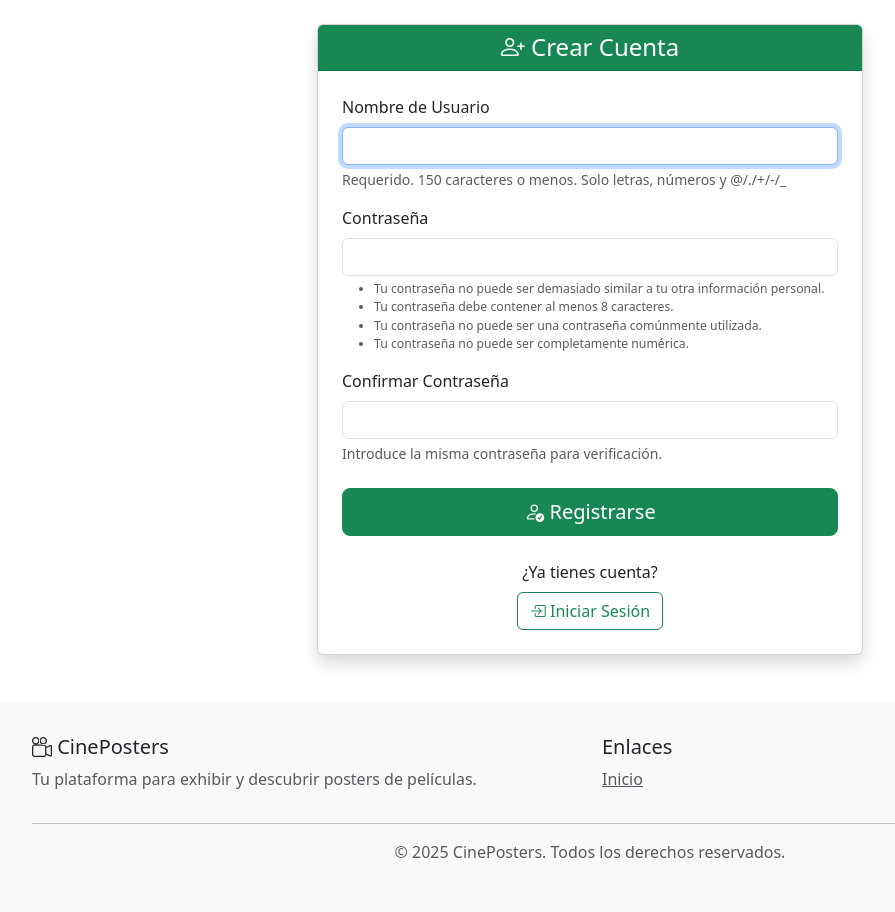
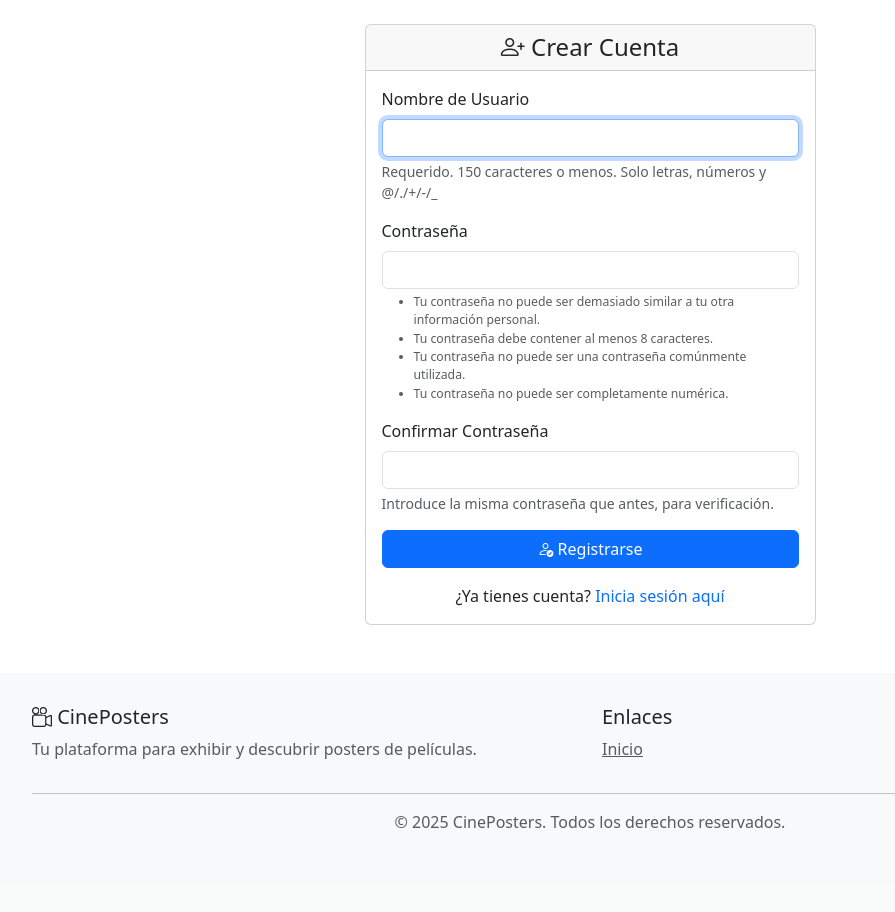
Before and after one commit to itsMont/cineposters, a Django app: page /accounts/register/ in a window 1280 px wide. Shown: the part 56-968 px from the top of the page, without its empty margins (50-945 px from the left). After the commit the page ends 884 px from the top, so only its background shows below. Run offline with Django 5.2, Linux system fonts and the light colour scheme; parts of the project's set-up code (start-up, migrations or seed data) failed here and were passed over.

Commit message:
agregar registro usuarios

```diff
--- a/movies/urls.py
+++ b/movies/urls.py
@@ -6,16 +6,23 @@ from django.views.generic import TemplateView
 
 urlpatterns = [
     path('admin/', admin.site.urls),
+
+    # Incluir todas las URLs de la app posters
+    path('', include('posters.urls')),
+
     path('', poster_views.movie_list, name='movie_list'),
     path('add/', poster_views.add_movie, name='add_movie'),
     path('movie/<int:movie_id>/', poster_views.movie_detail, name='movie_detail'),
-    # UPDATE - 🆕 ESTA ES LA QUE FALTA
+    # UPDATE - ESTA ES LA QUE FALTA
     path('movie/<int:movie_id>/edit/', poster_views.edit_movie, name='edit_movie'),
 
-    # DELETE - 🆕 Y ESTA TAMBIÉN
+    # DELETE - Y ESTA TAMBIÉN
     path('movie/<int:movie_id>/delete/', poster_views.delete_movie, name='delete_movie'),
 
+
+    # URLs de autenticación
     path('accounts/login/', auth_views.LoginView.as_view(), name='login'),
     path('accounts/logout/', auth_views.LogoutView.as_view(), name='logout'),
-    path('accounts/register/', TemplateView.as_view(template_name='registration/register.html'), name='register'),
-]
+    path('accounts/register/', poster_views.register, name='register'),
+
+    ]
--- a/posters/views.py
+++ b/posters/views.py
@@ -6,6 +6,9 @@ from django.http import HttpResponseForbidden
 from .models import Movie
 from .forms import MovieForm
 from dotenv import dotenv_values
+# registro
+from django.contrib.auth.forms import UserCreationForm
+from django.contrib.auth.models import User
 
 config = dotenv_values(".env")
 OMDB_API = config["OMDB_API_KEY"]
@@ -99,15 +102,19 @@ def edit_movie(request, movie_id):
 
             # Buscar poster actualizado en OMDB API
             try:
-                api_key = "tu-api-key-aqui"
+                api_key = OMDB_API
                 response = requests.get(
                     f"http://www.omdbapi.com/?t={updated_movie.title}&y={updated_movie.year}&apikey={api_key}"
                 )
                 data = response.json()
 
                 if data.get('Response') == 'True':
-                    updated_movie.poster_url = data.get('Poster', '')
-                    updated_movie.imdb_id = data.get('imdbID', '')
+                    movie.title = data.get('Title', '')
+                    movie.poster_url = data.get('Poster', '')
+                    movie.imdb_id = data.get('imdbID', '')
+                    movie.director = data.get('Director', '')
+                    # En caso de tener género, agrega el primero
+                    movie.genre = data.get('Genre').split(",")[0]
             except Exception as e:
                 print(f"Error al conectar con OMDB: {e}")
 
@@ -136,7 +143,28 @@ def delete_movie(request, movie_id):
     if request.method == 'POST':
         movie_title = movie.title
         movie.delete()
-        messages.success(request, f'🗑️ Película "{movie_title}" eliminada exitosamente!')
+        messages.success(request, f'Película "{movie_title}" eliminada exitosamente!')
         return redirect('movie_list')
 
     return render(request, 'posters/delete_confirm.html', {'movie': movie})
+
+# AGREGAR Registro Usuario
+
+def register(request):
+    if request.method == 'POST':
+        form = UserCreationForm(request.POST)
+        if form.is_valid():
+            user = form.save()
+
+            # Iniciar sesión automáticamente después del registro
+            from django.contrib.auth import login
+            login(request, user)
+
+            messages.success(request, '¡Cuenta creada exitosamente! Bienvenido a CinePosters.')
+            return redirect('movie_list')
+        else:
+            messages.error(request, 'Por favor corrige los errores en el formulario.')
+    else:
+        form = UserCreationForm()
+
+    return render(request, 'registration/register.html', {'form': form})
--- a/templates/registration/register.html
+++ b/templates/registration/register.html
@@ -4,21 +4,31 @@
 
 {% block content %}
 <div class="row justify-content-center">
-    <div class="col-md-8 col-lg-6">
-        <div class="card shadow">
-            <div class="card-header bg-success text-white text-center">
+    <div class="col-md-6 col-lg-5">
+        <div class="card">
+            <div class="card-header text-center">
                 <h4 class="card-title mb-0">
                     <i class="bi bi-person-plus"></i> Crear Cuenta
                 </h4>
             </div>
-            <div class="card-body p-4">
+            <div class="card-body">
                 <form method="post">
                     {% csrf_token %}
 
                     {% if form.errors %}
-                    <div class="alert alert-warning">
+                    <div class="alert alert-danger">
                         <i class="bi bi-exclamation-triangle"></i>
-                        Por favor corrige los errores.
+                        <strong>Errores en el formulario:</strong>
+                        <ul class="mb-0 mt-2">
+                            {% for field in form %}
+                                {% for error in field.errors %}
+                                    <li>{{ error }}</li>
+                                {% endfor %}
+                            {% endfor %}
+                            {% for error in form.non_field_errors %}
+                                <li>{{ error }}</li>
+                            {% endfor %}
+                        </ul>
                     </div>
                     {% endif %}
 
@@ -30,15 +40,11 @@
                         <div class="form-text">
                             Requerido. 150 caracteres o menos. Solo letras, números y @/./+/-/_
                         </div>
-                        {% for error in form.username.errors %}
-                        <div class="text-danger small">{{ error }}</div>
-                        {% endfor %}
                     </div>
 
                     <div class="mb-3">
                         <label for="id_password1" class="form-label">Contraseña</label>
-                        <input type="password" name="password1" class="form-control" id="id_password1"
-                               required>
+                        <input type="password" name="password1" class="form-control" id="id_password1" required>
                         <div class="form-text">
                             <ul class="small">
                                 <li>Tu contraseña no puede ser demasiado similar a tu otra información personal.</li>
@@ -47,35 +53,28 @@
                                 <li>Tu contraseña no puede ser completamente numérica.</li>
                             </ul>
                         </div>
-                        {% for error in form.password1.errors %}
-                        <div class="text-danger small">{{ error }}</div>
-                        {% endfor %}
                     </div>
 
-                    <div class="mb-4">
+                    <div class="mb-3">
                         <label for="id_password2" class="form-label">Confirmar Contraseña</label>
-                        <input type="password" name="password2" class="form-control" id="id_password2"
-                               required>
+                        <input type="password" name="password2" class="form-control" id="id_password2" required>
                         <div class="form-text">
-                            Introduce la misma contraseña para verificación.
+                            Introduce la misma contraseña que antes, para verificación.
                         </div>
-                        {% for error in form.password2.errors %}
-                        <div class="text-danger small">{{ error }}</div>
-                        {% endfor %}
                     </div>
 
                     <div class="d-grid">
-                        <button type="submit" class="btn btn-success btn-lg">
+                        <button type="submit" class="btn btn-primary">
                             <i class="bi bi-person-check"></i> Registrarse
                         </button>
                     </div>
                 </form>
 
-                <div class="text-center mt-4">
-                    <p class="mb-2">¿Ya tienes cuenta?</p>
-                    <a href="{% url 'login' %}" class="btn btn-outline-success">
-                        <i class="bi bi-box-arrow-in-right"></i> Iniciar Sesión
-                    </a>
+                <div class="text-center mt-3">
+                    <p class="mb-0">
+                        ¿Ya tienes cuenta?
+                        <a href="{% url 'login' %}" class="text-decoration-none">Inicia sesión aquí</a>
+                    </p>
                 </div>
             </div>
         </div>
```
Also changed, not shown: posters/migrations/0003_movie_imdbrating_alter_movie_genre.py (added), posters/migrations/0004_alter_movie_imdbrating.py (added), posters/migrations/0005_remove_movie_imdbrating.py (added), posters/models.py (line endings or trailing spaces).
